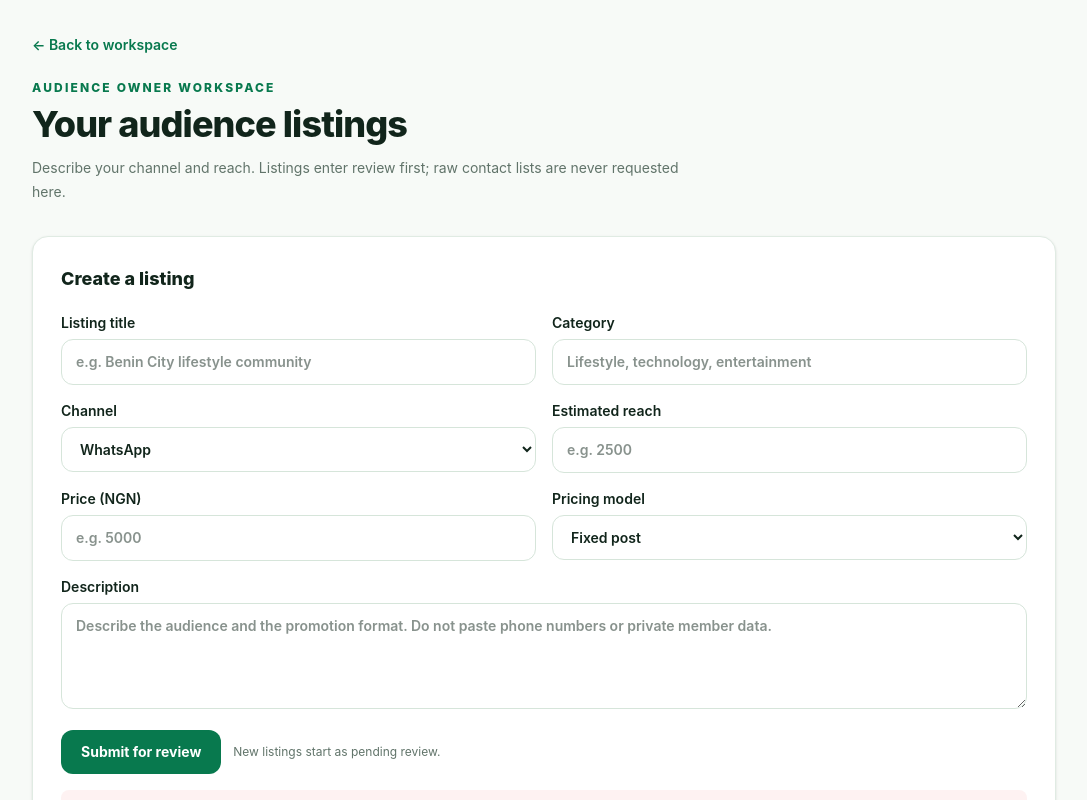
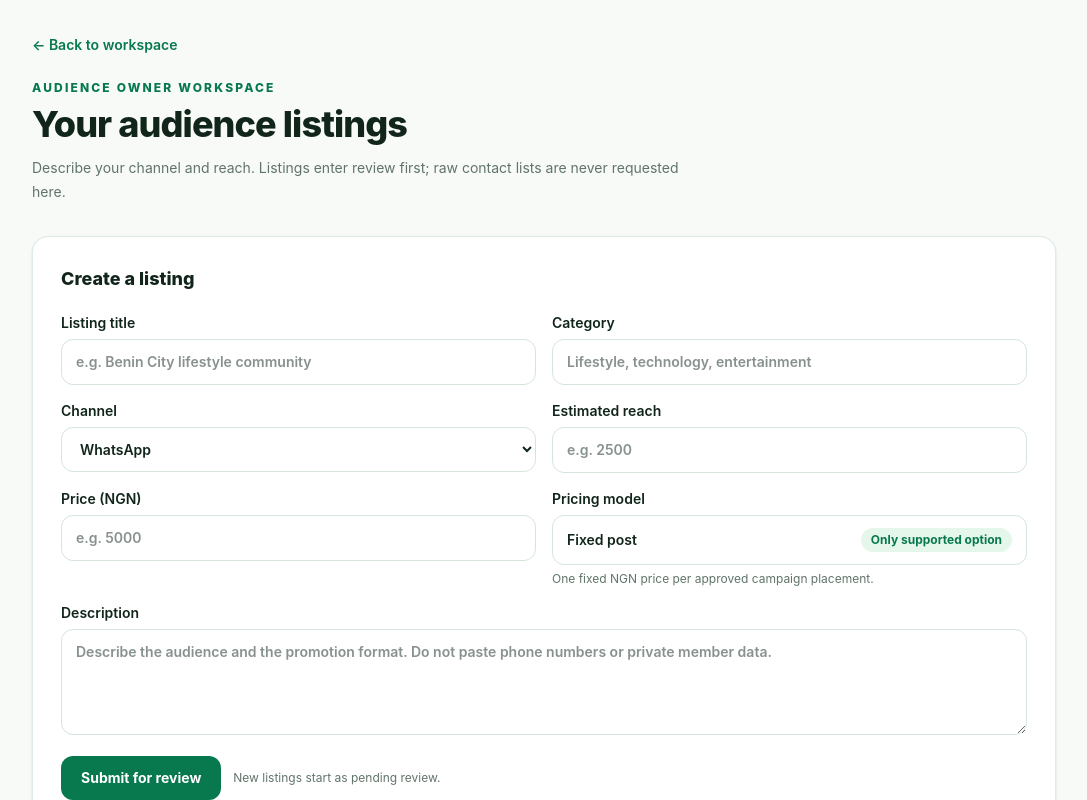
Before and after one commit to mrceogodwin/promolink, a Next.js app: page /dashboard/listings in a window 1280 px wide. Shown: the top 800 px of the page, without its empty margins (96-1183 px from the left). Built offline with nearby package versions, Linux system fonts and the light colour scheme; no server answers.

Commit message:
Align publisher listing form with supported fixed-post pricing

```diff
--- a/src/app/dashboard/listings/page.tsx
+++ b/src/app/dashboard/listings/page.tsx
@@ -32,8 +32,8 @@ export default function ListingsPage() {
       <label className="text-sm font-semibold">Category<input className={input+" mt-1.5"} required minLength={2} maxLength={80} value={form.category} onChange={e=>update("category",e.target.value)} placeholder="Lifestyle, technology, entertainment"/></label>
       <label className="text-sm font-semibold">Channel<select className={input+" mt-1.5"} value={form.channel} onChange={e=>update("channel",e.target.value)}><option value="whatsapp">WhatsApp</option><option value="telegram">Telegram</option><option value="facebook">Facebook</option><option value="instagram">Instagram</option><option value="tiktok">TikTok</option></select></label>
       <label className="text-sm font-semibold">Estimated reach<input className={input+" mt-1.5"} type="number" min="1" max="1000000000" required value={form.estimated_reach} onChange={e=>update("estimated_reach",e.target.value)} placeholder="e.g. 2500"/></label>
-      <label className="text-sm font-semibold">Price (NGN)<input className={input+" mt-1.5"} type="number" min="0" step="0.01" required value={form.price_amount} onChange={e=>update("price_amount",e.target.value)} placeholder="e.g. 5000"/></label>
-      <label className="text-sm font-semibold">Pricing model<select className={input+" mt-1.5"} value={form.pricing_model} onChange={e=>update("pricing_model",e.target.value)}><option value="fixed_post">Fixed post</option><option value="per_verified_delivery">Per verified delivery</option><option value="performance">Performance-based</option></select></label>
+      <label className="text-sm font-semibold">Price (NGN)<input className={input+" mt-1.5"} type="number" min="0.01" step="0.01" required value={form.price_amount} onChange={e=>update("price_amount",e.target.value)} placeholder="e.g. 5000"/></label>
+      <div className="text-sm font-semibold">Pricing model<div className={input+" mt-1.5 flex items-center justify-between"}><span>Fixed post</span><span className="rounded-full bg-[#e5f7eb] px-2.5 py-1 text-xs font-bold text-[#08794e]">Only supported option</span></div><p className="mt-1.5 text-xs font-normal text-[#61746a]">One fixed NGN price per approved campaign placement.</p></div>
       <label className="text-sm font-semibold sm:col-span-2">Description<textarea className={input+" mt-1.5"} rows={4} maxLength={2000} value={form.description} onChange={e=>update("description",e.target.value)} placeholder="Describe the audience and the promotion format. Do not paste phone numbers or private member data."/></label>
       <div className="sm:col-span-2 flex flex-wrap items-center gap-3"><button disabled={saving} className="rounded-xl bg-[#08794e] px-5 py-3 text-sm font-bold text-white disabled:opacity-60">{saving?"Submitting…":"Submit for review"}</button><span className="text-xs text-[#61746a]">New listings start as pending review.</span></div>
     </form>{error&&<p role="alert" className="mt-4 rounded-lg bg-red-50 p-3 text-sm text-red-700">{error}</p>}{notice&&<p role="status" className="mt-4 rounded-lg bg-[#e5f7eb] p-3 text-sm text-[#075638]">{notice}</p>}</section>
```
